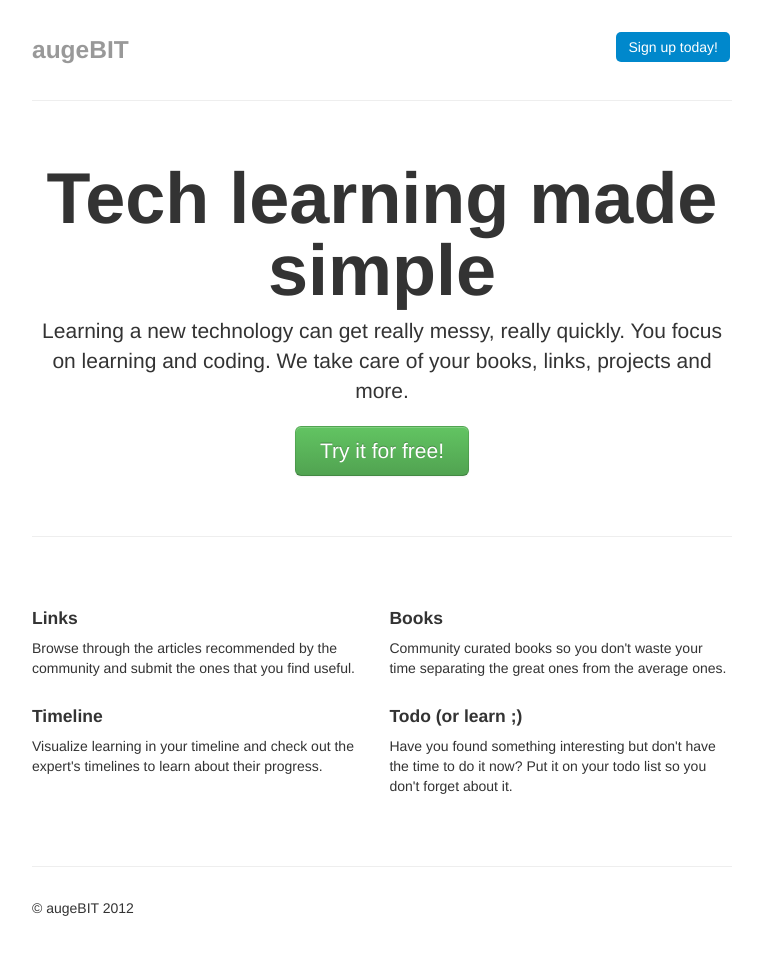
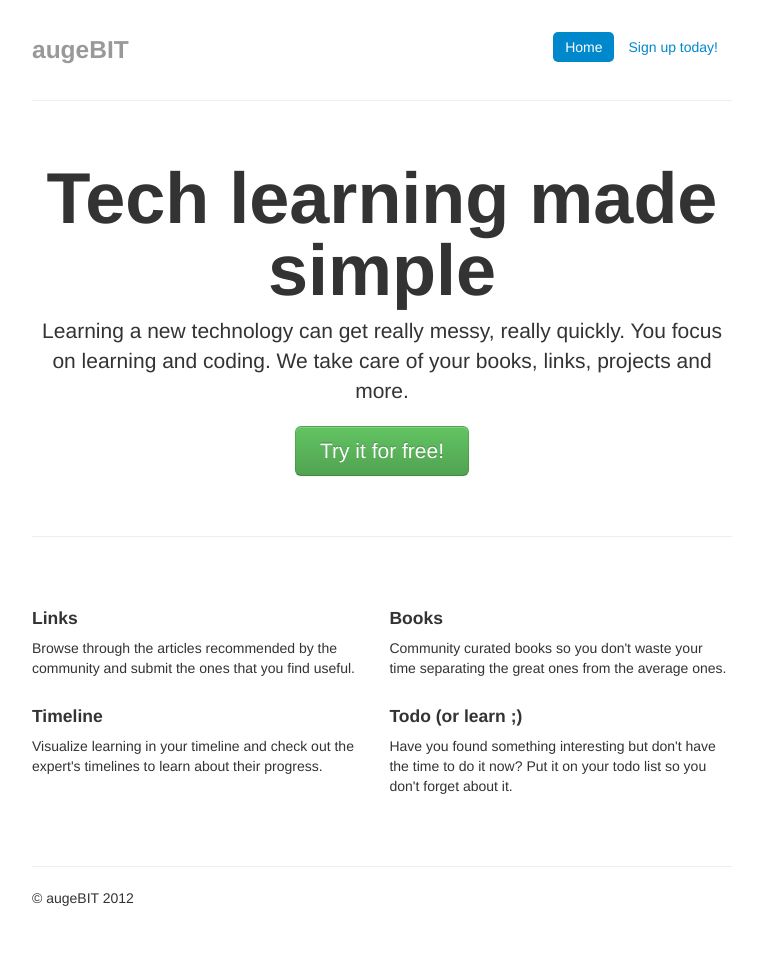
Before and after one commit to okjulian/augebit-prototype, a website: page app/index.html in a window 1280 px wide. Shown: the whole page, without its empty margins (258-1019 px from the left). Drawn offline with Linux system fonts and the light colour scheme.

Commit message:
Move nav to index.html. Create blanck signup.html

```diff
--- a/app/index.html
+++ b/app/index.html
@@ -20,7 +20,21 @@
         <![endif]-->
 
         <!-- Add your site or application content here -->
-        <div class="container-narrow" ng-view></div>
+
+
+        <div class="container-narrow">
+          <div class="masthead">
+            <ul class="nav nav-pills pull-right">
+              <li class="active"><a href="#">Home</a></li>
+              <li><a href="#/signup">Sign up today!</a></li>
+           </ul>
+           <h3 class="muted">augeBIT</h3>
+          </div>
+
+          <hr>
+
+          <div ng-view></div>
+        </div>
 
         <script src="scripts/vendor/angular.js"></script>
 
--- a/app/scripts/augebit-prototype.js
+++ b/app/scripts/augebit-prototype.js
@@ -8,6 +8,10 @@ var augebitPrototypeApp = angular.module('augebitPrototypeApp', [])
         templateUrl: 'views/main.html',
         controller: 'MainCtrl'
       })
+      .when('/signup', {
+        templateUrl: 'views/signup.html',
+        controller: 'MainCtrl'
+      })
       .otherwise({
         redirectTo: '/'
       });
--- a/app/views/main.html
+++ b/app/views/main.html
@@ -1,12 +1,3 @@
-<div class="masthead">
-  <ul class="nav nav-pills pull-right">
-    <li class="active"><a href="#">Sign up today!</a></li>
-  </ul>
-  <h3 class="muted">augeBIT</h3>
-</div>
-
-<hr>
-
 <div class="jumbotron">
   <h1>Tech learning made simple</h1>
   <p class="lead">Learning a new technology can get really messy, really quickly. You focus on learning and coding. We take care of your books, links, projects and more.</p>
```
Also changed, not shown: app/views/signup.html (added).
